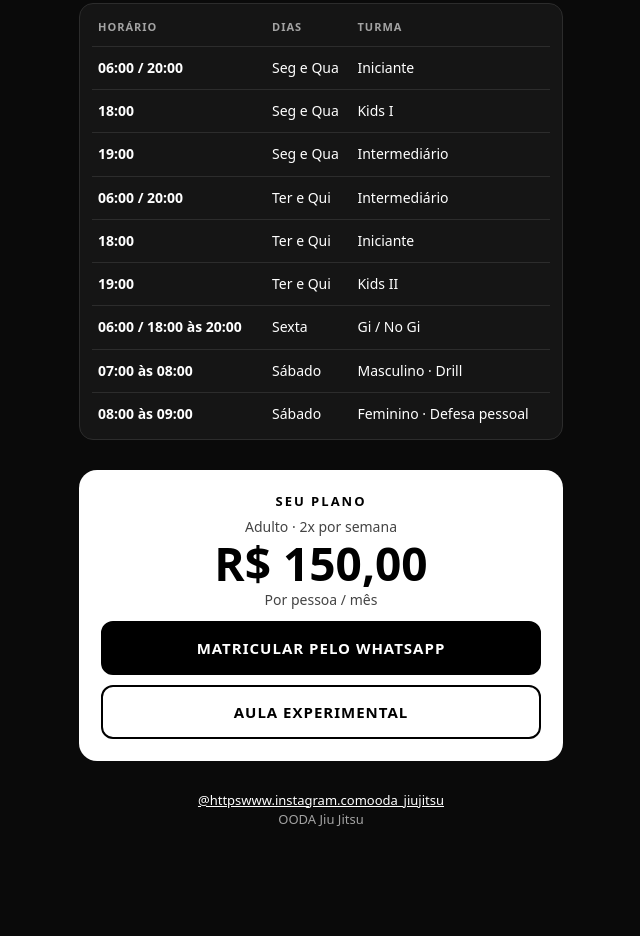
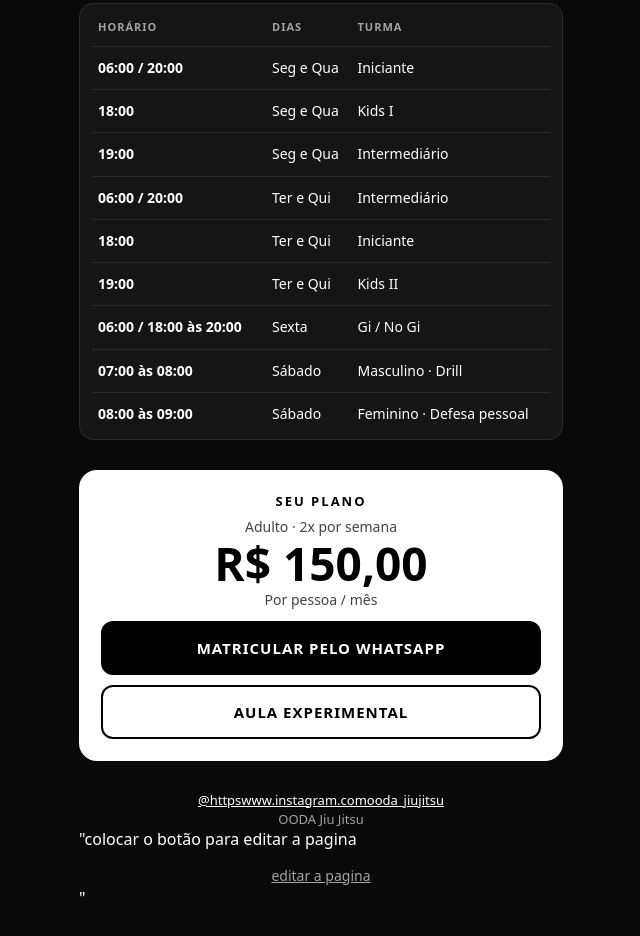
Before and after one commit to OODAJIUJITSU/Planos, a plain HTML site: page index.html in a window 1280 px wide. Shown: the part 624-1560 px from the top of the page, without its empty margins (319-959 px from the left). Before the commit the page ends 1536 px from the top, so only its background shows below. Drawn offline with Linux system fonts and the light colour scheme.

Commit message:
Update index.html

```diff
--- a/index.html
+++ b/index.html
@@ -94,7 +94,7 @@ footer a{color:#fff}
 </section>
 
 <footer id="footer"></footer>
-<div style="text-align:center"><button type="button" class="link" id="editBtn"></button></div>
+"colocar o botão para editar a pagina <div style="text-align:center"><button type="button" class="link" id="editBtn">editar a pagina</button></div>"
 
 <section id="editor" hidden="">
   <h2 style="margin-top:0">Modo de edição</h2>
```
